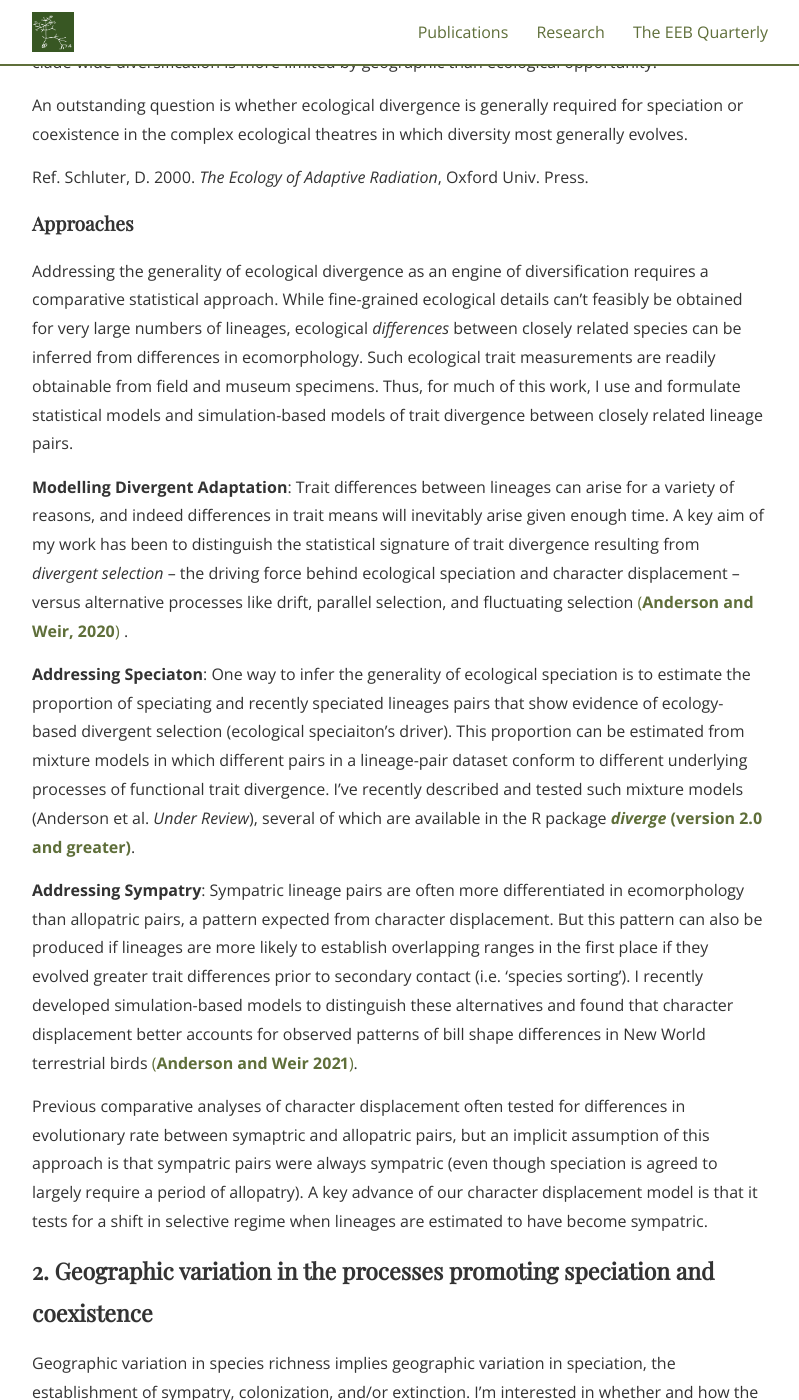
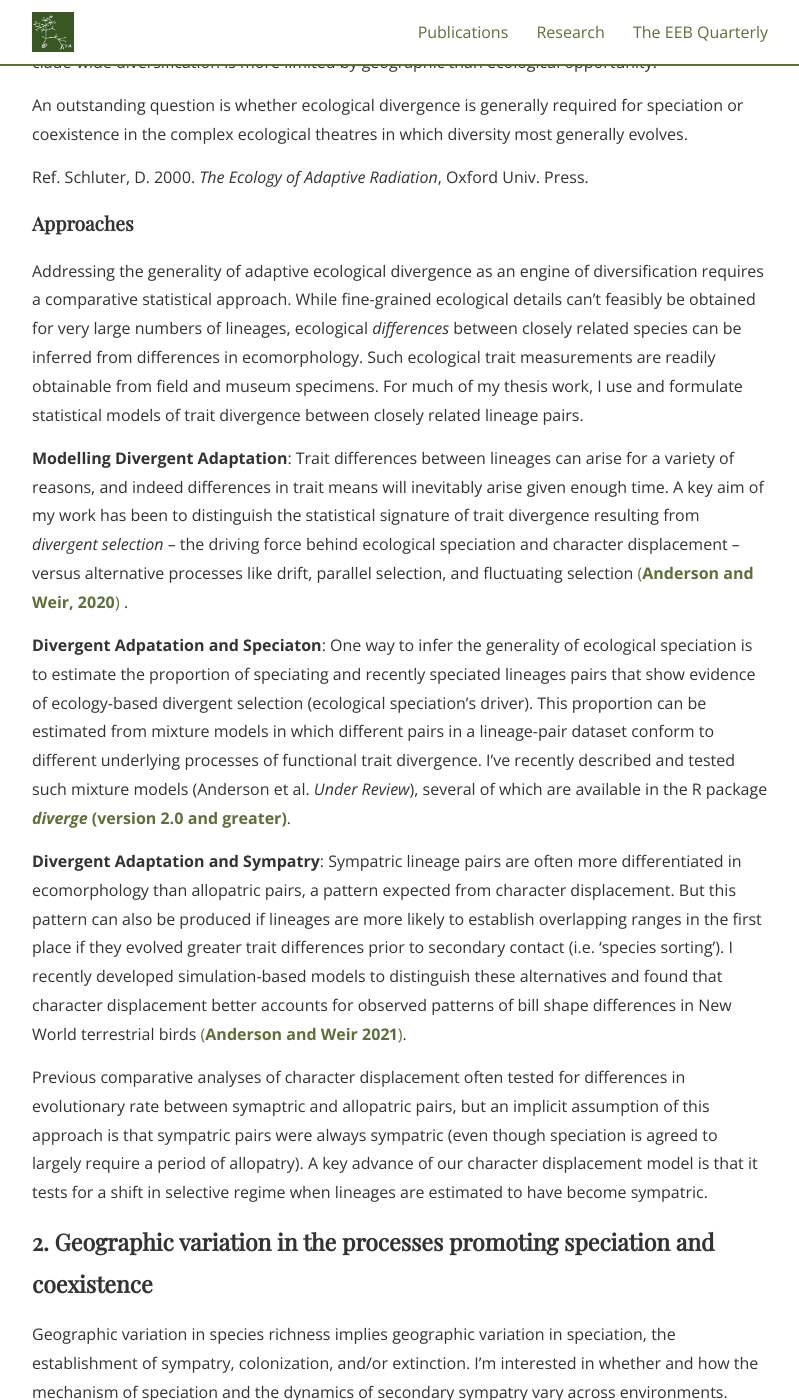
Before and after one commit to SeanASAnderson/SeanASAnderson.github.io, a Jekyll site: the page built from research.md, in a window 1280 px wide and 1400 px high, scrolled down 1213 px. Shown: the whole window, without its empty margins (240-1039 px from the left). Built offline with Jekyll 4.4.1, drawn with Linux system fonts in a browser that asks for light colours; nearby versions of some CDN libraries; some web fonts are replaced; some of the changed text lies outside the part shown.

Commit message:
addding info on research page

```diff
--- a/research.md
+++ b/research.md
@@ -27,15 +27,16 @@ Ref. Schluter, D. 2000. *The Ecology of Adaptive Radiation*, Oxford Univ. Press.
 
 #### Approaches
 
-Addressing the generality of ecological divergence as an engine of diversification requires a comparative statistical approach. While fine-grained ecological details can't feasibly be obtained for very large numbers of lineages, ecological *differences* between closely related species can be inferred from differences in ecomorphology. Such ecological trait measurements are readily obtainable from field and museum specimens. Thus, for much of this work, I use and formulate statistical models and simulation-based models of trait divergence between closely related lineage pairs.
+Addressing the generality of adaptive ecological divergence as an engine of diversification requires a comparative statistical approach. While fine-grained ecological details can't feasibly be obtained for very large numbers of lineages, ecological *differences* between closely related species can be inferred from differences in ecomorphology. Such ecological trait measurements are readily obtainable from field and museum specimens. For much of my thesis work, I use and formulate statistical models of trait divergence between closely related lineage pairs.
 
 **Modelling Divergent Adaptation**: Trait differences between lineages can arise for a variety of reasons, and indeed differences in trait means will inevitably arise given enough time. A key aim of my work has been to distinguish the statistical signature of trait divergence resulting from *divergent selection* -- the driving force behind ecological speciation and character displacement -- versus alternative processes like drift, parallel selection, and fluctuating selection [(**Anderson and Weir, 2020**)](https://doi.org/10.1086/710338)  .
 
-**Addressing Speciaton**: One way to infer the generality of ecological speciation is to estimate the proportion of speciating and recently speciated lineages pairs that show evidence of ecology-based divergent selection (ecological speciaiton's driver). This proportion can be estimated from mixture models in which different pairs in a lineage-pair dataset conform to different underlying processes of functional trait divergence. I've recently described and tested such mixture models (Anderson et al. *Under Review*), several of which are available in the R package [***diverge*** **(version 2.0 and greater)**](https://cran.r-project.org/web/packages/diverge/index.html).
+**Divergent Adpatation and Speciaton**: One way to infer the generality of ecological speciation is to estimate the proportion of speciating and recently speciated lineages pairs that show evidence of ecology-based divergent selection (ecological speciation's driver). This proportion can be estimated from mixture models in which different pairs in a lineage-pair dataset conform to different underlying processes of functional trait divergence. I've recently described and tested such mixture models (Anderson et al. *Under Review*), several of which are available in the R package [***diverge*** **(version 2.0 and greater)**](https://cran.r-project.org/web/packages/diverge/index.html).
 
-**Addressing Sympatry**: Sympatric lineage pairs are often more differentiated in ecomorphology than allopatric pairs, a pattern expected from character displacement. But this pattern can also be produced if lineages are more likely to establish overlapping ranges in the first place if they evolved greater trait differences prior to secondary contact (i.e. 'species sorting'). I recently developed simulation-based models to distinguish these alternatives and found that character displacement better accounts for observed patterns of bill shape differences in New World terrestrial birds [(**Anderson and Weir 2021**)](https://doi.org/10.1073/pnas.2021209118).
+**Divergent Adaptation and Sympatry**: Sympatric lineage pairs are often more differentiated in ecomorphology than allopatric pairs, a pattern expected from character displacement. But this pattern can also be produced if lineages are more likely to establish overlapping ranges in the first place if they evolved greater trait differences prior to secondary contact (i.e. 'species sorting'). I recently developed simulation-based models to distinguish these alternatives and found that character displacement better accounts for observed patterns of bill shape differences in New World terrestrial birds [(**Anderson and Weir 2021**)](https://doi.org/10.1073/pnas.2021209118).
 
-Previous comparative analyses of character displacement often tested for differences in evolutionary rate between symaptric and allopatric pairs, but an implicit assumption of this approach is that sympatric pairs were always sympatric (even though speciation is agreed to largely require a period of allopatry). A key advance of our character displacement model is that it tests for a shift in selective regime when lineages are estimated to have become sympatric. <br>
+Previous comparative analyses of character displacement often tested for differences in evolutionary rate between symaptric and allopatric pairs, but an implicit assumption of this approach is that sympatric pairs were always sympatric (even though speciation is agreed to largely require a period of allopatry). A key advance of our character displacement model is that it tests for a shift in selective regime when lineages are estimated to have become sympatric.
+<br>
 
 
 ### 2. Geographic variation in the processes promoting speciation and coexistence
@@ -44,7 +45,7 @@ Geographic variation in species richness implies geographic variation in speciat
 
 #### Approaches
 
-To test for variation in the dynamics of lineage pair divergence, we can extend trait divergence models to allow key parameters to vary across continuous or categorical variables (e.g. latitude, pollinator type). A variety of such extended models are available in the *diverge* R package. <br>
+To test for variation in the dynamics of lineage pair divergence, we can extend trait divergence models to allow key parameters to vary across continuous or categorical variables (e.g. latitude, see [(**Anderson and Weir 2021**)](https://doi.org/10.1073/pnas.2021209118)). A variety of such extended models are available in the *diverge* R package. <br>
 
 {% comment %}
 
```
